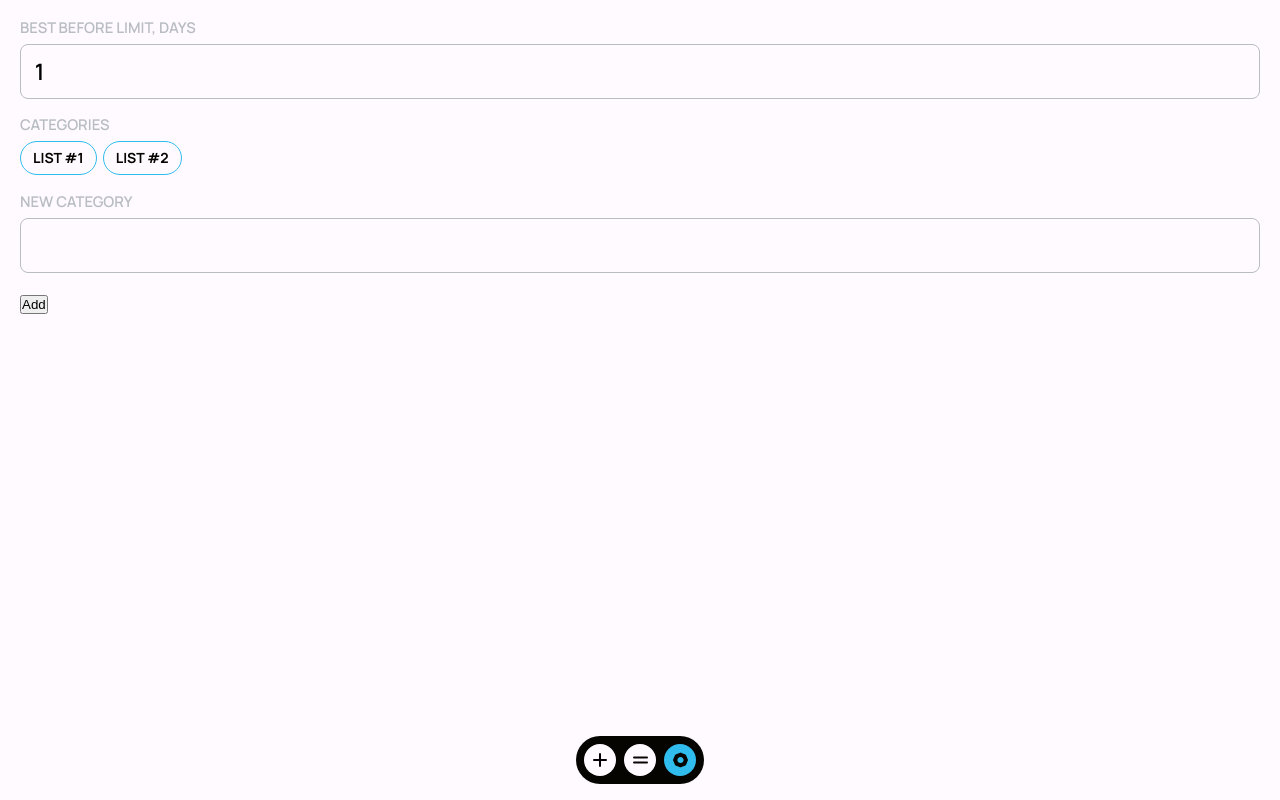
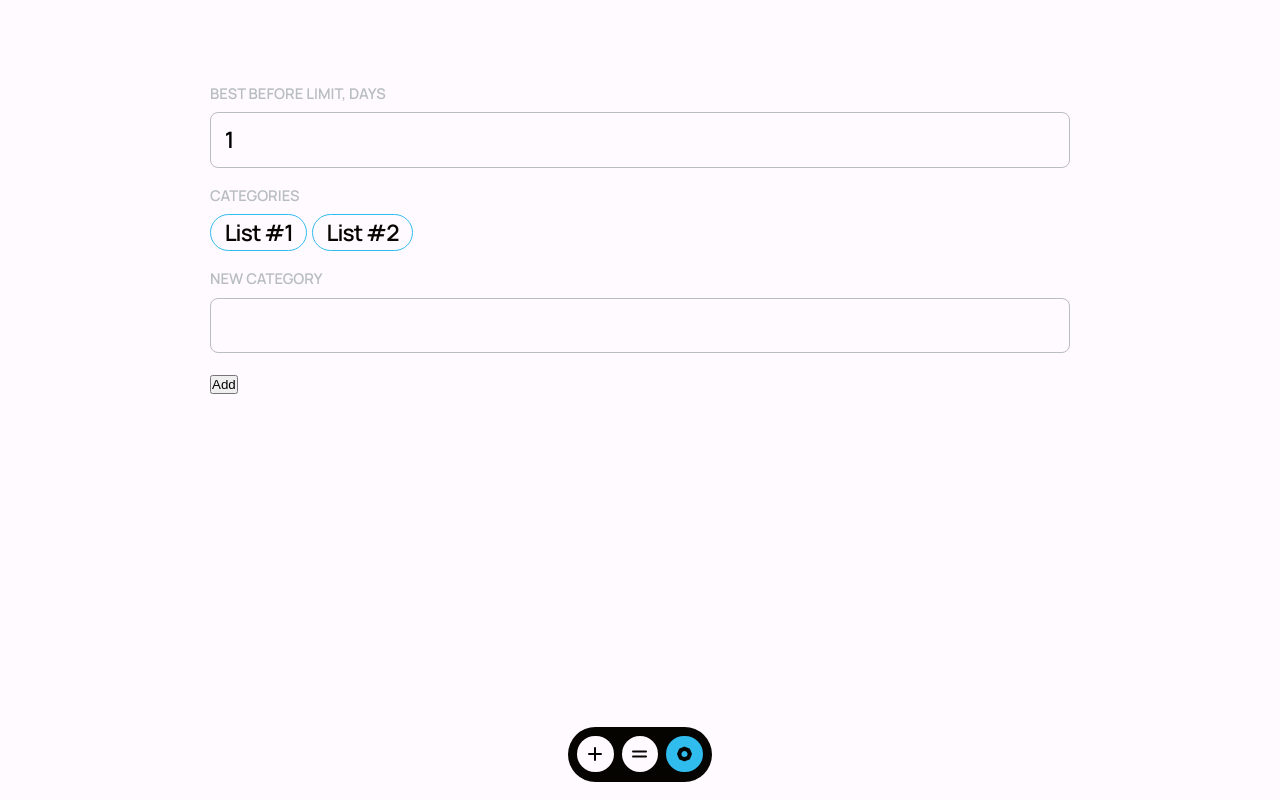
Before and after one commit to arperevalov/friska, a Next.js app: page /settings in a window 1280 px wide. Built offline with nearby package versions, Linux system fonts and the light colour scheme.

Commit message:
fix: clean styles

```diff
--- a/components/Header.tsx
+++ b/components/Header.tsx
@@ -7,14 +7,14 @@ export default function Header () {
 
     return <>
         <header className={`header`}>
-            { router.pathname === '/' ? <>
-                <div className="header__top">
+            <div className="header__top">
+                { router.pathname === '/' ? <>
                     <div className="header__logo">
                         <img className="header__logo-icon" src="/friska.svg" alt="" />
                         Friska
                     </div>
-                </div>
-            </> : ''}
+                </> : <></>}
+            </div>
 
             <div className="header__bottom">
                 <nav className="header__nav">
--- a/pages/settings.tsx
+++ b/pages/settings.tsx
@@ -29,15 +29,15 @@ export default function Settings() {
     <main>
         <div className="container">
             <label htmlFor="" className="input">
-                <span className="input__label h3">Best before limit, days</span>
+                <span className="input__label">Best before limit, days</span>
                 <input onChange={(event)=>{setDaysBeforeSetting(event.currentTarget.value)}} className="input__input" type='number' value={ daysBeforeSetting } min='0'/>
             </label>
 
             <div className="input">
-                <span className="input__label h3">Categories</span>
+                <span className="input__label">Categories</span>
                 <div className="chips">
                     { lists.length > 0 ? lists.map(list => (
-                        <div key={list.id} className="chips__item h3">
+                        <div key={list.id} className="chips__item">
                             {list.title}
                         </div>
                     )) : ''}
@@ -45,7 +45,7 @@ export default function Settings() {
             </div>
             <form onSubmit={createList}>
                 <label htmlFor="" className="input">
-                    <span className="input__label h3">New Category</span>
+                    <span className="input__label">New Category</span>
                     <input className="input__input" value={newListValue} onChange={(event)=>{setNewListValue(event.currentTarget.value)}} type="text" required/>
                 </label>
                 <button type="submit">Add</button>
--- a/styles/components/card.scss
+++ b/styles/components/card.scss
@@ -1,8 +1,5 @@
 .card {
     $self: &;
-
-    &.active {
-    }
 
     &.outdated {
         #{$self}__container {
@@ -64,14 +61,4 @@
         font-weight: 600;
         letter-spacing: -0.04em;
     }
-
-    &__form {
-        margin-top: rem(20);
-        display: none;
-        flex-direction: column;
-
-        &.active {
-            display: flex;
-        }
-    }
 }
--- a/styles/components/chips.scss
+++ b/styles/components/chips.scss
@@ -1,14 +1,21 @@
 .chips {
-    --flex-gap: #{rem(6)};
+    --flex-gap: #{var(--space-3xs)};
     display: flex;
     margin: calc(var(--flex-gap) * -0.5);
 
     &__item {
         margin: calc(var(--flex-gap) / 2);
-        padding: rem(9) rem(12);
+        height: var(--space-l);
+        padding: 0 var(--space-xs);
         border: 1px solid $primary;
         background: $white;
         border-radius: 50px;
         color: $black;
+        display: flex;
+        align-items: center;
+        font-size: var(--step-1);
+        line-height: 1.2;
+        font-weight: 600;
+        letter-spacing: -0.04em;
     }
 }
--- a/styles/components/container.scss
+++ b/styles/components/container.scss
@@ -1,4 +1,9 @@
 .container {
     width: 100%;
     padding: rem(20);
+
+    @include media-breakpoint-up(900px) {
+        max-width: 900px;
+        margin: auto;
+    }
 }
--- a/styles/components/header.scss
+++ b/styles/components/header.scss
@@ -22,14 +22,14 @@
     &__top {
         height: rem(48);
         margin-top: rem(16);
-        padding: 0 rem(16);
+        padding: 0 var(--container-padding-x);
         display: flex;
         justify-content: center;
         width: 100%;
     }
 
     &__bottom {
-        padding: rem(16);
+        padding: var(--container-padding-x);
         display: flex;
         justify-content: center;
         position: fixed;
@@ -42,7 +42,7 @@
     &__nav {
         width: fit-content;
         display: flex;
-        padding: rem(8);
+        padding: var(--space-2xs);
         background: $black;
         border-radius: 50px;
     }
@@ -51,8 +51,8 @@
         display: flex;
         align-items: center;
         justify-content: center;
-        width: rem(32);
-        height: rem(32);
+        width: var(--space-l);
+        height: var(--space-l);
         border-radius: 50px;
         text-decoration: none;
         background: $white;
--- a/styles/components/list.scss
+++ b/styles/components/list.scss
@@ -21,19 +21,21 @@
     &__items {
         display: flex;
         flex-wrap: wrap;
-        margin: calc(var(--gap) * -0.5);
+        margin-left: calc(var(--gap) * -0.5);
+        margin-right: calc(var(--gap) * -0.5);
+        margin-top: calc(var(--gap) * -1);
     }
 
     &__item {
-        margin: calc(var(--gap) / 2);
-        flex: 0 0 calc(33.33% - var(--gap));
+        padding-left: calc(var(--gap) * 0.5);
+        padding-right: calc(var(--gap) * 0.5);
+        margin-top: var(--gap);
 
-        @include media-breakpoint-up(600px) {
-            flex: 0 0 calc(20% - var(--gap));
-        }
+        flex: 0 0 auto;
+        width: 33%;
 
         @include media-breakpoint-up(900px) {
-            flex: 0 0 calc(10% - var(--gap));
+            width: 20%;
         }
     }
 }
--- a/styles/layout.scss
+++ b/styles/layout.scss
@@ -30,6 +30,7 @@
     --step-5: clamp(2.49rem, calc(2.17rem + 1.37vw), 3.82rem);
 
     --input-margin: #{var(--space-s)};
+    --container-padding-x: #{var(--space-s)};
 
     font-family: $font-face;
 }
```
